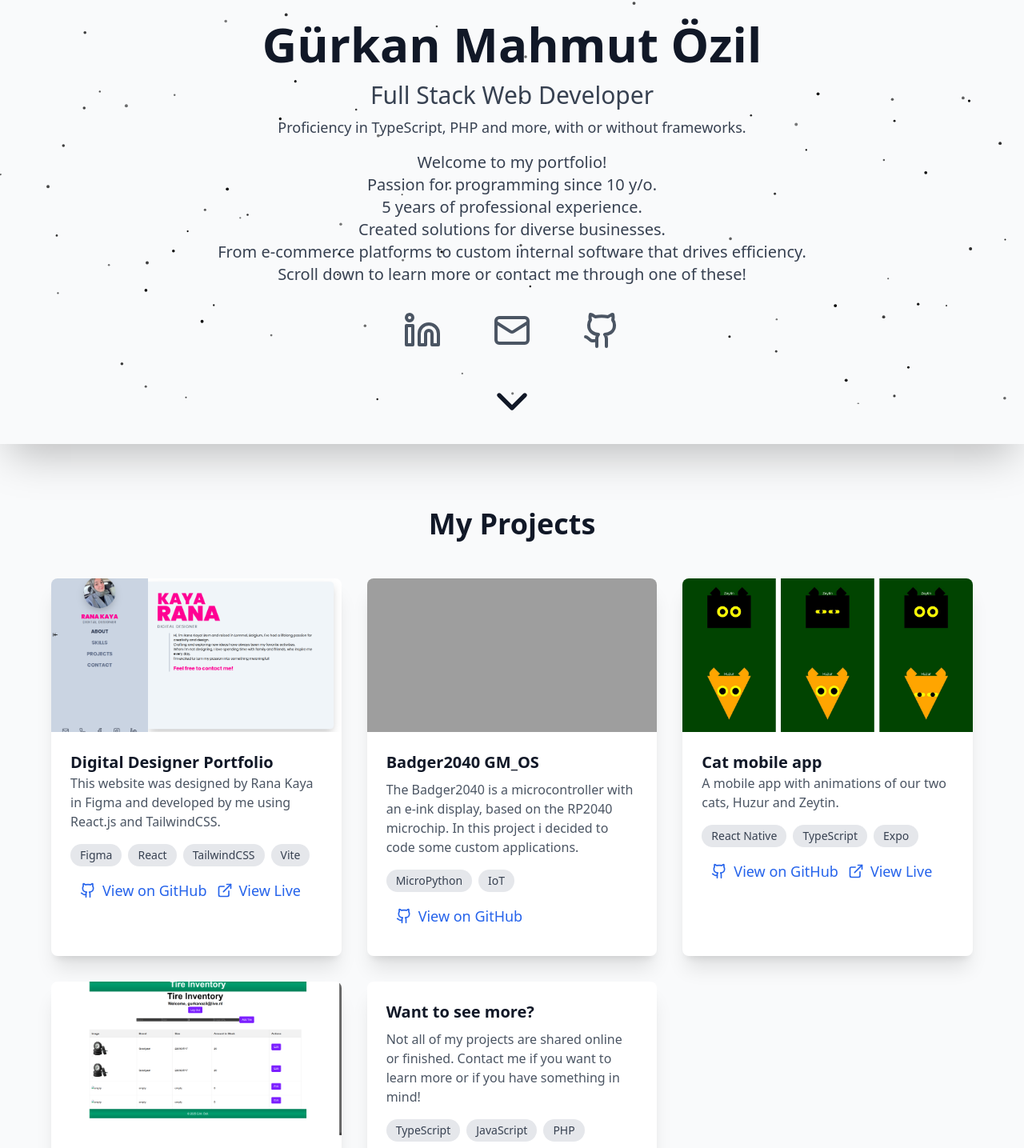
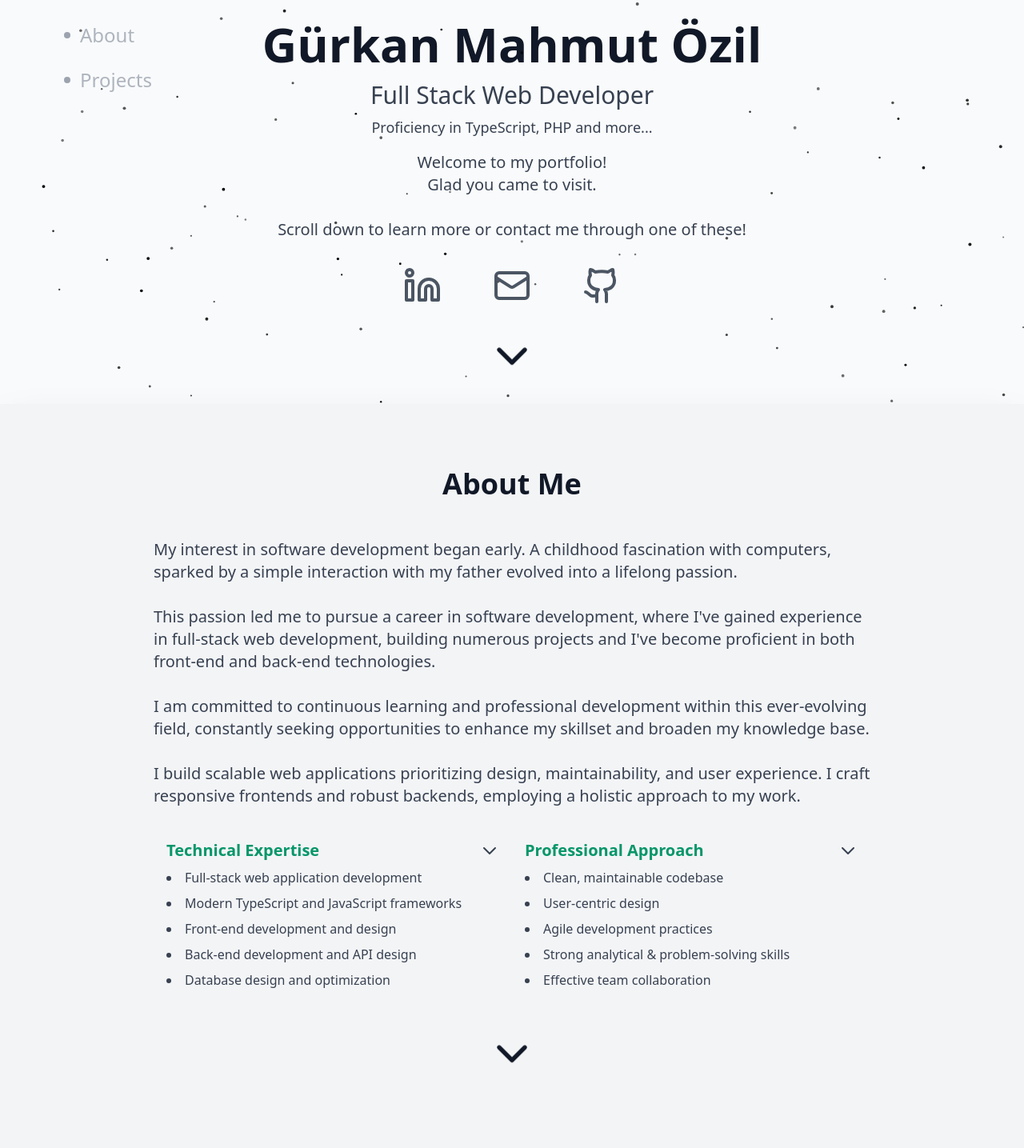
Before and after one commit to gurkanozil/gurkanozil.github.io, a React (Vite) app: page / in a window 1280 px wide. Shown: the part 295-1730 px from the top of the page at 80% size. Built offline with nearby package versions, Linux system fonts and the light colour scheme; grey boxes are pictures that could not be loaded.

Commit message:
Refactored all my code with Gemini to make it less complex without removing functionality - added an about section with collapsable detail panes

```diff
--- a/src/App.tsx
+++ b/src/App.tsx
@@ -1,9 +1,9 @@
 import { useTheme } from "./hooks/useTheme";
 import { Sparkles } from "./components/Sparkles";
-import { useEffect } from "react";
 import { motion } from "framer-motion";
 import { Github, Linkedin, Mail, ChevronDown } from "lucide-react";
 import { ThemeToggle } from "./components/ThemeToggle";
+import { SideNav } from "./components/SideNav";
 import { ProjectCard } from "./components/ProjectCard";
 import { projects } from "./data/projects";
 import Footer from "./components/Footer";
@@ -12,24 +12,52 @@ import headsign from "./images/headsign_green.png";
 
 function App() {
   const { theme } = useTheme();
-
-  useEffect(() => {}, [theme]);
-
-  const scrollToProjects = () => {
-    document.getElementById("projects")?.scrollIntoView({ behavior: "smooth" });
+  // Removed unnecessary useEffect hook
+  const scrollToElement = (id: string) => {
+    document.getElementById(id)?.scrollIntoView({ behavior: "smooth" });
   };
 
+  const navItems = [
+    {
+      id: "hero",
+      label: "Home",
+      onClick: () => window.scrollTo({ top: 0, behavior: "smooth" }),
+    },
+    { id: "bio", label: "About", onClick: () => scrollToElement("bio") },
+    {
+      id: "projects",
+      label: "Projects",
+      onClick: () => scrollToElement("projects"),
+    },
+  ];
+
+  const socialLinks = [
+    {
+      href: "https://linkedin.com/in/gurkanozil",
+      icon: <Linkedin className="w-10 h-10 md:w-12 md:h-12" />,
+    },
+    {
+      href: "mailto:gurkanozil@live.nl",
+      icon: <Mail className="w-10 h-10 md:w-12 md:h-12" />,
+    },
+    {
+      href: "https://github.com/gurkanozil",
+      icon: <Github className="w-10 h-10 md:w-12 md:h-12" />,
+    },
+  ];
+
   return (
-    <div className="min-h-screen bg-gray-50 dark:bg-gray-900 text-gray-900 dark:text-white transition-colors duration-200">
-      {theme === "dark" ? (
-        <Sparkles className="absolute inset-0 opacity-50" color="#FFFFFF" />
-      ) : (
-        <Sparkles className="absolute inset-0" color="#000000" />
-      )}
+    <div className="min-h-dvh bg-gray-50 dark:bg-gray-900 text-gray-900 dark:text-white transition-colors duration-200">
+      <Sparkles
+        className="absolute inset-0"
+        color={theme === "dark" ? "#FFFFFF" : "#000000"}
+        opacity={theme === "dark" ? 0.5 : 1}
+      />
 
+      <SideNav items={navItems} />
       <ThemeToggle />
       {/* Hero Section */}
-      <section className="min-h-screen shadow-2xl flex flex-col items-center justify-center px-4">
+      <section id="hero" className="min-h-dvh shadow-2xl flex flex-col px-2">
         <motion.div
           initial={{ opacity: 0, y: 20 }}
           animate={{ opacity: 1, y: 0 }}
@@ -50,52 +78,171 @@ function App() {
             Full Stack Web Developer
           </p>
           <p className="md:text-lg text-gray-700 dark:text-gray-200 mb-4">
-            Proficiency in TypeScript, PHP and more, with or without frameworks.
+            Proficiency in TypeScript, PHP and more...
           </p>
           <p className="text-lg md:text-xl text-gray-700 dark:text-gray-200 mb-8">
-            Welcome to my portfolio! <br />
-            Passion for programming since 10 y/o. <br />
-            5 years of professional experience. <br />
-            Created solutions for diverse businesses. <br />
-            From e-commerce platforms to custom internal software that drives efficiency. <br />
+            Welcome to my portfolio!
+            <br />
+            Glad you came to visit.
+            <br />
+            <br />
             Scroll down to learn more or contact me through one of these!
           </p>
           <div className="flex justify-center gap-10 md:gap-16 mb-12">
-            <a
-              href="https://linkedin.com/in/gurkanozil"
-              target="_blank"
-              rel="noopener noreferrer"
-              className="text-gray-600 dark:text-gray-300 hover:text-blue-500 dark:hover:text-blue-400 transition-transform duration-200 hover:scale-125"
-            >
-              <Linkedin className="w-10 h-10 md:w-12 md:h-12" />
-            </a>
-            <a
-              href="mailto:gurkanozil@live.nl"
-              className="text-gray-600 dark:text-gray-300 hover:text-blue-500 dark:hover:text-blue-400 transition-transform duration-200 hover:scale-125"
-            >
-              <Mail className="w-10 h-10 md:w-12 md:h-12" />
-            </a>
-            <a
-              href="https://github.com/gurkanozil"
-              target="_blank"
-              rel="noopener noreferrer"
-              className="text-gray-600 dark:text-gray-300 hover:text-blue-500 dark:hover:text-blue-400 transition-transform duration-200 hover:scale-125"
-            >
-              <Github className="w-10 h-10 md:w-12 md:h-12" />
-            </a>
+            {socialLinks.map((link) => (
+              <a
+                href={link.href}
+                target={link.href.startsWith("mailto:") ? "_self" : "_blank"}
+                rel={
+                  link.href.startsWith("mailto:") ? "" : "noopener noreferrer"
+                }
+                className="text-gray-600 dark:text-gray-300 hover:text-emerald-400 dark:hover:text-emerald-400 transition-transform duration-200 hover:scale-125"
+                key={link.href}
+              >
+                {link.icon}
+              </a>
+            ))}
           </div>
           <button
-            onClick={scrollToProjects}
+            onClick={() => scrollToElement("bio")}
             className="motion-safe:animate-bounce"
-            aria-label="Scroll to projects"
+            aria-label="Scroll to Bio"
           >
             <ChevronDown className="w-16 h-16" />
           </button>
         </motion.div>
       </section>
 
+      {/* Bio Section */}
+      <section
+        id="bio"
+        className="min-h-dvh py-20 px-4 md:px-8 bg-gray-100 dark:bg-gray-800 shadow-2xl"
+      >
+        <motion.div
+          initial={{ opacity: 0, y: 20 }}
+          whileInView={{ opacity: 1, y: 0 }}
+          transition={{ duration: 0.5 }}
+          className="max-w-4xl mx-auto"
+        >
+          <h2 className="text-3xl md:text-4xl font-bold text-center mb-12">
+            About Me
+          </h2>
+
+          <div className="space-y-6 text-gray-700 dark:text-gray-300">
+            <motion.p
+              initial={{ opacity: 0, x: -20 }}
+              whileInView={{ opacity: 1, x: 0 }}
+              transition={{ duration: 0.5, delay: 0.1 }}
+              className="text-lg md:text-xl"
+            >
+              My interest in software development began early. A childhood
+              fascination with computers, sparked by a simple interaction with
+              my father evolved into a lifelong passion.
+              <br />
+              <br /> This passion led me to pursue a career in software
+              development, where I've gained experience in full-stack web
+              development, building numerous projects and I've become proficient
+              in both front-end and back-end technologies.
+              <br />
+              <br />I am committed to continuous learning and professional
+              development within this ever-evolving field, constantly seeking
+              opportunities to enhance my skillset and broaden my knowledge
+              base.
+              <br />
+              <br />I build scalable web applications prioritizing design,
+              maintainability, and user experience. I craft responsive frontends
+              and robust backends, employing a holistic approach to my work.
+            </motion.p>
+
+            <motion.div
+              initial={{ opacity: 0, x: -20 }}
+              whileInView={{ opacity: 1, x: 0 }}
+              transition={{ duration: 0.5, delay: 0.2 }}
+              className="grid md:grid-cols-2 gap-8 my-12 p-4"
+            >
+              <details
+                open={window.matchMedia("(min-width: 768px)").matches}
+                className="w-full md:w-auto transition-transform duration-500"
+              >
+                <summary className="flex items-center justify-between cursor-pointer">
+                  <h3 className="text-xl font-semibold text-emerald-600 dark:text-emerald-400">
+                    Technical Expertise
+                  </h3>
+                  <svg
+                    xmlns="http://www.w3.org/2000/svg"
+                    className="h-6 w-6"
+                    fill="none"
+                    viewBox="0 0 24 24"
+                    stroke="currentColor"
+                  >
+                    <path
+                      strokeLinecap="round"
+                      strokeLinejoin="round"
+                      strokeWidth={2}
+                      d="M19 9l-7 7-7-7"
+                    />
+                  </svg>
+                </summary>
+                <ul className="list-disc list-inside space-y-2 mt-2">
+                  <li>Full-stack web application development</li>
+                  <li>Modern TypeScript and JavaScript frameworks</li>
+                  <li>Front-end development and design</li>
+                  <li>Back-end development and API design</li>
+                  <li>Database design and optimization</li>
+                </ul>
+              </details>
+
+              <details
+                open={window.matchMedia("(min-width: 768px)").matches}
+                className="w-full md:w-auto"
+              >
+                <summary className="flex items-center justify-between cursor-pointer">
+                  <h3 className="text-xl font-semibold text-emerald-600 dark:text-emerald-400">
+                    Professional Approach
+                  </h3>
+                  <svg
+                    xmlns="http://www.w3.org/2000/svg"
+                    className="h-6 w-6"
+                    fill="none"
+                    viewBox="0 0 24 24"
+                    stroke="currentColor"
+                  >
+                    <path
+                      strokeLinecap="round"
+                      strokeLinejoin="round"
+                      strokeWidth={2}
+                      d="M19 9l-7 7-7-7"
+                    />
+                  </svg>
+                </summary>
+                <ul className="list-disc list-inside space-y-2 mt-2">
+                  <li>Clean, maintainable codebase</li>
+                  <li>User-centric design</li>
+                  <li>Agile development practices</li>
+                  <li>Strong analytical & problem-solving skills</li>
+                  <li>Effective team collaboration</li>
+                </ul>
+              </details>
+            </motion.div>
+          </div>
+        </motion.div>
+
+        <div className="flex justify-center p-12">
+          <button
+            onClick={() => scrollToElement("projects")}
+            className="motion-safe:animate-bounce"
+            aria-label="Scroll to Projects"
+          >
+            <ChevronDown className="w-16 h-16" />
+          </button>
+        </div>
+      </section>
+
       {/* Projects Section */}
-      <section id="projects" className="py-20 px-4 md:px-8">
+      <section
+        id="projects"
+        className="min-h-dvh py-20 px-4 md:px-8 shadow-2xl"
+      >
         <motion.h2
           initial={{ opacity: 0, y: 20 }}
           whileInView={{ opacity: 1, y: 0 }}
@@ -105,8 +252,12 @@ function App() {
           My Projects
         </motion.h2>
         <div className="max-w-6xl mx-auto grid grid-cols-1 md:grid-cols-2 lg:grid-cols-3 gap-8">
-          {projects.map((project, index) => (
-            <ProjectCard key={project.id} project={project} index={index} />
+          {projects.map((project) => (
+            <ProjectCard
+              key={project.id}
+              project={project}
+              index={project.id}
+            />
           ))}
         </div>
       </section>
--- a/src/components/ProjectCard.tsx
+++ b/src/components/ProjectCard.tsx
@@ -7,6 +7,8 @@ interface ProjectCardProps {
   project: Project;
   index: number;
 }
+
+const linkStyles = "inline-flex items-center gap-2 text-blue-600 dark:text-blue-400 transform duration-200 hover:scale-110 dark:hover:text-emerald-400 hover:text-emerald-400 hover:underline";
 
 export const ProjectCard: React.FC<ProjectCardProps> = ({ project, index }) => {
   return (
@@ -24,63 +26,38 @@ export const ProjectCard: React.FC<ProjectCardProps> = ({ project, index }) => {
         />
       )}
       <div className="p-6">
-        {project.liveLink ? (
-          <a
-            href={project.liveLink}
-            className="text-xl font-bold mb-2 text-gray-900 dark:text-white"
-          >
+        <h3 className={`text-xl font-bold mb-2 text-gray-900 dark:text-white ${project.liveLink ? 'cursor-pointer' : ''}`}>
+          <a href={project.liveLink} className={project.liveLink ? '' : 'text-gray-900 dark:text-white'}>
             {project.title}
           </a>
-        ) : (
-          <h3 className="text-xl font-bold mb-2 text-gray-900 dark:text-white">
-            {project.title}
-          </h3>
-        )}
+        </h3>
         <p className="text-gray-600 dark:text-gray-300 mb-4">
           {project.description}
         </p>
-        <div className="flex flex-wrap gap-2 mb-4">
-          {project.technologies &&
-            project.technologies.length > 0 &&
-            project.technologies.map((tech) => (
-              <span
-                key={tech}
-                className="px-3 py-1 bg-gray-200 dark:bg-gray-700 rounded-full text-sm text-gray-700 dark:text-gray-300"
-              >
+        {project.technologies && project.technologies.length > 0 && (
+          <div className="flex flex-wrap gap-2 mb-4">
+            {project.technologies.map((tech) => (
+              <span key={tech} className="px-3 py-1 bg-gray-200 dark:bg-gray-700 rounded-full text-sm text-gray-700 dark:text-gray-300">
                 {tech}
               </span>
             ))}
-        </div>
-
+          </div>
+        )}
         <div className="flex gap-3 m-3 text-xl md:text-lg">
           {project.github && (
-            <a
-              href={project.github}
-              target="_blank"
-              rel="noopener noreferrer"
-              className="inline-flex items-center gap-2 text-blue-600 dark:text-blue-400 hover:underline"
-            >
+            <a href={project.github} target="_blank" rel="noopener noreferrer" className={linkStyles}>
               <Github className="w-5 h-5" />
               View on GitHub
             </a>
           )}
           {project.liveLink && (
-            <a
-              href={project.liveLink}
-              target="_blank"
-              rel="noopener noreferrer"
-              className="inline-flex items-center gap-2 text-blue-600 dark:text-blue-400 hover:underline"
-            >
+            <a href={project.liveLink} target="_blank" rel="noopener noreferrer" className={linkStyles}>
               <ExternalLink className="w-5 h-5" />
               View Live
             </a>
           )}
           {project.resume && (
-            <a
-            href={project.resume}
-              target="_blank"
-              className="inline-flex items-center gap-2 text-blue-600 dark:text-blue-400 hover:underline"
-            >
+            <a href={project.resume} target="_blank" className={linkStyles}>
               <Files className="w-5 h-5" />
               Take a look at my resume
             </a>
--- /dev/null
+++ b/src/components/SideNav.tsx
@@ -0,0 +1,67 @@
+import React, { useEffect, useState } from "react";
+import { motion } from "framer-motion";
+
+interface NavItem {
+  id: string;
+  label: string;
+  onClick: () => void;
+}
+
+export const SideNav: React.FC<{ items: NavItem[] }> = ({ items }) => {
+  const [activeSection, setActiveSection] = useState<string>("hero");
+
+  useEffect(() => {
+    const observer = new IntersectionObserver(
+      (entries) => {
+        entries.forEach((entry) => {
+          if (entry.isIntersecting) {
+            setActiveSection(entry.target.id);
+          }
+        });
+      },
+      { threshold: 0.5 }
+    );
+    const elementsToObserve = items
+      .map((item) => document.getElementById(item.id))
+      .filter((element) => element !== null) as Element[];
+    elementsToObserve.forEach((element) => observer.observe(element));
+
+    return () => observer.disconnect();
+  }, [items]);
+
+  return (
+    <motion.nav
+      initial={{ opacity: 0, x: -20 }}
+      animate={{ opacity: 1, x: 0 }}
+      transition={{ duration: 0.5 }}
+      className="fixed left-20 top-1/3 -translate-y-1/2 hidden md:flex flex-col gap-6 z-50"
+    >
+      {items.map((item) => (
+        <button
+          key={item.id}
+          onClick={item.onClick}
+          className={`group flex items-center gap-3 transition-all duration-300 ${
+            activeSection === item.id ? "translate-x-2" : ""
+          }`}
+        >
+          <div
+            className={`w-2 h-2 rounded-full transition-all duration-300 ${
+              activeSection === item.id
+                ? "bg-emerald-500 scale-150"
+                : "bg-gray-400 dark:bg-gray-600 group-hover:bg-emerald-400"
+            }`}
+          />
+          <span
+            className={`text-2xl font-medium transition-all duration-300 ${
+              activeSection === item.id
+                ? "text-emerald-500 opacity-100"
+                : "text-gray-400 dark:text-gray-600 opacity-80 group-hover:opacity-100 group-hover:text-emerald-400"
+            }`}
+          >
+            {item.label}
+          </span>
+        </button>
+      ))}
+    </motion.nav>
+  );
+};
--- a/src/data/projects.ts
+++ b/src/data/projects.ts
@@ -19,31 +19,26 @@ export const projects: Project[] = [
     id: 1,
     title: "Digital Designer Portfolio",
     description:
-      "This website was designed by Rana Kaya in Figma and developed by me using React.js and TailwindCSS.",
+      "This website was designed by Rana Kaya in Figma and developed by me. It currently serves as her portfolio and online resume. The code is shared with her permission.",
     github: "https://github.com/gurkanozil/ranakaya",
     liveLink: "https://ranakaya.vercel.app/",
-    technologies: [
-      "Figma",
-      "React",
-      "TailwindCSS",
-      "Vite",
-    ],
+    technologies: ["Figma", "React", "TailwindCSS", "Vite"],
     image: RanaKaya,
   },
   {
     id: 2,
     title: "Badger2040 GM_OS",
     description:
-      "The Badger2040 is a microcontroller with an e-ink display, based on the RP2040 microchip. In this project i decided to code some custom applications.",
+      "The Badger2040 is a microcontroller with an e-ink display, based on the RP2040 microchip. In this project i decided to code some custom applications for it. More info on github",
     github: "https://github.com/gurkanozil/Badger2040",
-    technologies: ["MicroPython", "IoT"],
+    technologies: ["MicroPython", "IoT", "Embedded"],
     image: badger_os,
   },
   {
     id: 3,
     title: "Cat mobile app",
     description:
-      "A mobile app with animations of our two cats, Huzur and Zeytin.",
+      "A mobile app with animations of our two cats, Huzur and Zeytin. This was my first experience with React Native. A live 'snack' is viewable on the link below.",
     github: "https://github.com/gurkanozil/Cat-showcase-mobile-app",
     liveLink: "https://snack.expo.dev/@gurkanozil/cat-showcase-app",
     technologies: ["React Native", "TypeScript", "Expo"],
@@ -53,7 +48,7 @@ export const projects: Project[] = [
     id: 4,
     title: "Tire inventory",
     description:
-      "With user authentication, a basic database inventory webApp to keep track of tires.",
+      "With user authentication, a basic database inventory web app to keep track of tires. This was my first experience with a serverless database like Google's FireBase and FireStore.",
     github: "https://github.com/gurkanozil/tire-inventory",
     liveLink: "https://gurkanozil.github.io/tire-inventory",
     technologies: ["Vite", "React", "Typescript", "FireBase / FireStore"],
@@ -65,9 +60,11 @@ export const projects: Project[] = [
     description:
       "Not all of my projects are shared online or finished. \n Contact me if you want to learn more or if you have something in mind!",
     technologies: [
-      "TypeScript",
-      "JavaScript",
-      "PHP",
+      "TypeScript/JavaScript",
+      "React.js",
+      "Angular",
+      "Vue.js",
+      "PHP/Laravel",
       "And more",
       "(With or without frameworks)",
     ],
--- a/src/index.css
+++ b/src/index.css
@@ -6,36 +6,27 @@
   html {
     scroll-behavior: smooth;
   }
-}
-
   body {
     @apply antialiased;
   }
-
   /* Hide scrollbar for all elements */
   * {
     scrollbar-width: none; /* Firefox */
-  -ms-overflow-style: none; /* Internet Explorer and Edge */
+    -ms-overflow-style: none; /* IE and Edge */
   }
-
   *::-webkit-scrollbar {
     display: none; /* Safari and Chrome */
   }
+}
 
-/* Add this after your existing styles */
 :root {
   --transition-duration: 200ms;
 }
 
 .theme-transitioning * {
-  transition: background-color var(--transition-duration) ease-in-out,
-    color var(--transition-duration) ease-in-out,
-    border-color var(--transition-duration) ease-in-out,
-    fill var(--transition-duration) ease-in-out,
-    stroke var(--transition-duration) ease-in-out;
+  transition: background-color var(--transition-duration) ease-in-out, color var(--transition-duration) ease-in-out, border-color var(--transition-duration) ease-in-out, fill var(--transition-duration) ease-in-out, stroke var(--transition-duration) ease-in-out;
 }
 
-/* Add after your existing styles */
 @keyframes iconSlideIn {
   0% {
     opacity: 0;
```
Also changed, not shown: eslint.config.js (+23 -25 lines), src/components/Footer.tsx (+13 -22 lines), src/components/ThemeToggle.tsx (+7 -12 lines), src/main.tsx (+7 -6 lines), src/types.ts (+4 -5 lines), tsconfig.node.json (+2 -6 lines), 2 other files (tests, documents, lock files or other folders). Lines whose indentation alone changed are shown as unchanged.
